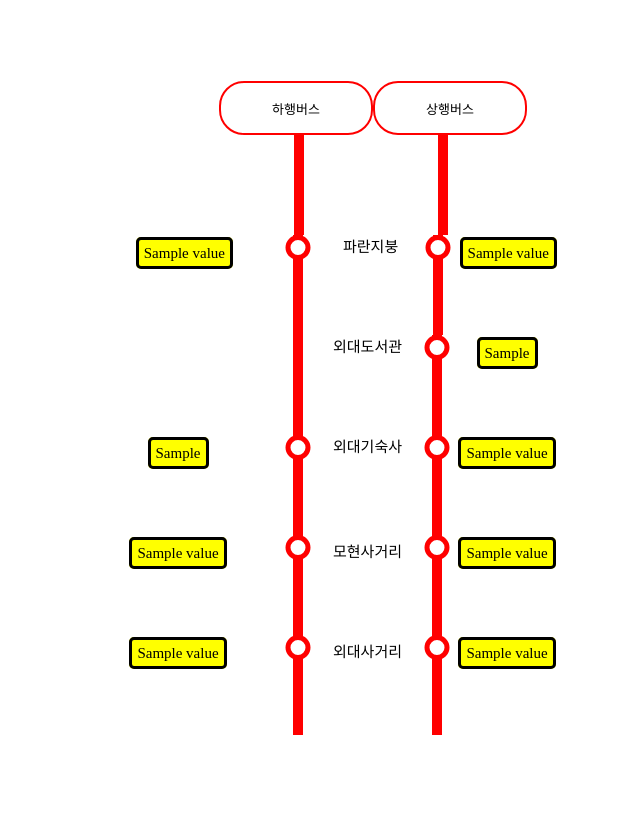
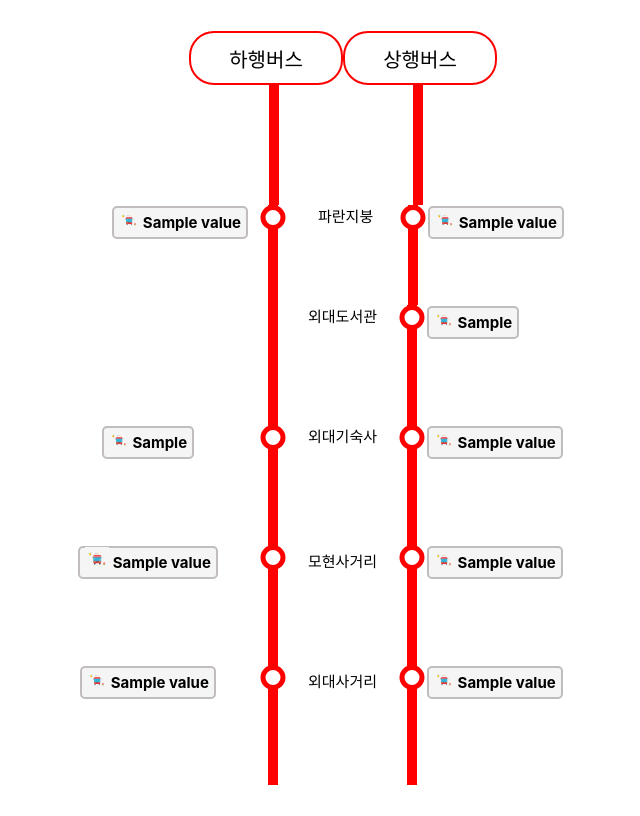
Before and after one commit to leestana01/Hufs_BusTime, a Django app: template bustimeline/UpBus/templates/bus_list.html in a window 1280 px wide. Shown: the whole page, without its empty margins (267-907 px from the left). Run offline with Django 4.2, Linux system fonts and the light colour scheme; the template is opened without the code that fills it: most values are stand-ins (such as "Sample title", 1, 10 or a date in 2020).

Commit message:
디자인까지 반영 완료, 진짜 프론트엔드 개발 끝!!!!!!

```diff
--- a/bustimeline/UpBus/templates/bus_list.html
+++ b/bustimeline/UpBus/templates/bus_list.html
@@ -51,7 +51,7 @@
         .red-line-long {
             position: relative;
             width: 10px;
-            height: 100px;
+            height: 120px;
             background-color: red;
         }
 
@@ -66,6 +66,7 @@
             justify-content: center;
             align-items: center;
             margin: 0px;
+
         }
 
         .text {
@@ -116,26 +117,36 @@
 
         .bus-div-style {
             font-size: 15px;
-            background-color: yellow;
+            background-color: whitesmoke;
             padding: 5px;
             /* margin: 5px 10px 0; */
             /* 여백 조정 */
             border-radius: 5px;
             /* 둥근 모서리 적용 */
-            border: 3px solid black;
+            border: 2px solid rgb(194, 189, 189);
             /* 검은색 테두리 적용 */
             margin-bottom: 0;
-            height: 15px;
+            height: 35px;
             /*width랑 height 직접 지정하는 방식으로 여백 줄여보기 */
+            font-weight: bold;
+            font-family: 'Inter';
         }
 
         .bus-updiv-style{
-            width: 110px;
+            width: 200px;
         }
 
         .bus-station {
             font-size: 15px;
         }
+
+        .bus-div-nums {
+        margin-top: 5px;
+        margin-right: 10px;
+        font-size: 18px;
+        font-weight: bold;
+        font-family: 'Inter';
+    }
 
     </style>
 
@@ -152,26 +163,23 @@
                 <!--상행버스/하행버스 팻말과 노선 요소들의 수직 배치를 위한 컨테이너, 맨 마지막에 닫혀야 함-->
 
                 <!--'상행버스'와 '하행버스'를 적을 div 두개를 container1(수평배치)에 담음-->
-                <div id="container1" class="container1">
+                <div id="container1" class="container1", style="margin-left: 20px; margin-right: 80px;">
                     <div class="rectangle">
-                        <p class="text">하행버스</p>
+                        <p class="text", style="font-size: 20px;">하행버스</p>
 
                     </div>
                     <div class="rectangle">
-                        <p class="text">상행버스</p>
+                        <p class="text", style="font-size: 20px;">상행버스</p>
 
                     </div>
                 </div>
                 <!--container1 끝-->
 
 
-                <!--div 움직이는 문제 수정 완료, 버스 번호 이상 출력 해결 완료:: 이제 큰 문제는 없음-->
-
-                <!--수정해야 할 것-->
-                <!--버스 번호 띄우는 span 디테일한 디자인 반영하기(전체시간표의 span 디자인처럼?)-->
+                <!--프론트엔드 개발 끝!!!!-->
 
 
-                <div style="display:flex">
+                <div style="display:flex; width:120px; margin-right: 80px;">
 
                     <div class="column" style="margin-left: -4px; margin-right: 13px;">
                         <div class="red-line-long"></div>
@@ -187,13 +195,15 @@
                 <div class="column" , style="margin-left: 240px; margin: 0 auto">
 
                     <!--div를 만들고 가로로 요소 배치(하행버스, 흰 동글, 정류장, 흰 동글, 상행버스)-->
-                    <div style="display: flex; gap: 10px; width:500px;" id="big DIV">
+                    <div style="display: flex; gap: 10px; width:650px;" id="big DIV">
 
 
-                        <div class="bus-updiv-style" style="text-align:end; line-height:35px">
+                        <div class="bus-updiv-style" style="text-align:end; line-height:35px; margin-right: -40px;">
                             {% for value in downList.0 %}
                             <div style="display: flex; margin-bottom: 0%; display: inline-block;">
-                                <span class="bus-div-style">{{ value }}</span> <!-- 버스 번호 -->
+                                <span class="bus-div-style">
+                                    <img src="/static/버스 이미지.png" style="width:20px;">
+                                    {{ value }}</span> <!-- 버스 번호 -->
                             </div>
                             {% endfor %}
                         </div>
@@ -218,10 +228,12 @@
 
                         <!--그리고 상행버스의 파란지붕 정류장 버스 리스트를 담는 div-->
 
-                        <div class="bus-updiv-style" style="text-align:center; line-height:35px">
+                        <div class="bus-updiv-style" style="text-align:start; line-height:35px">
                             {% for value in upList.0 %}
                             <div style="display: flex; margin-bottom: 0%; display: inline-block;">
-                                <span class="bus-div-style">{{ value }}</span>
+                                <span class="bus-div-style">
+                                    <img src="/static/버스 이미지.png" style="width:20px;">
+                                    {{ value }}</span>
                                 <!--버스 번호를 띄우는 span-->
                             </div>
                             {% endfor %}
@@ -237,9 +249,9 @@
                     <!--------------------------------이 밑으로 코드 반복생성----------------------------------------------->
 
                     <!--두번째 단락(도서관 부분)-->
-                    <div style="display: flex; gap: 10px; width:500px;" id="big DIV">
+                    <div style="display: flex; gap: 10px; width:650px;" id="big DIV">
 
-                        <div class="bus-updiv-style"></div>
+                        <div class="bus-updiv-style", style="margin-right: -40px;"></div>
 
                         <div style="display:flex; flex-grow: 0; justify-content:center">
 
@@ -258,10 +270,12 @@
 
                         </div>
 
-                        <div class="bus-updiv-style" style="text-align:center; line-height:35px">
+                        <div class="bus-updiv-style" style="text-align:start; line-height:35px">
                             {% for value in upList.1 %}
                             <div class="linear" style="margin-bottom: 0%; display: inline-block;">
-                                <span class="bus-div-style">{{ value }}</span>
+                                <span class="bus-div-style">
+                                    <img src="/static/버스 이미지.png" style="width:20px;">
+                                    {{ value }}</span>
                                 <!--버스 번호를 띄우는 span-->
                             </div>
                             {% endfor %}
@@ -272,12 +286,14 @@
 
                     <!--세번째 단락(기숙사 부분)-->
 
-                    <div style="display: flex; gap: 10px; width:500px;" id="big DIV">
+                    <div style="display: flex; gap: 10px; width:650px;" id="big DIV">
 
-                        <div class="bus-updiv-style" style="text-align:center; line-height:35px">
+                        <div class="bus-updiv-style" style="text-align:center; line-height:35px; margin-right: -40px;">
                             {% for value in downList.1 %}
                             <div style="display: flex; display: inline-block;">
-                                <span class="bus-div-style">{{ value }}</span>
+                                <span class="bus-div-style">
+                                    <img src="/static/버스 이미지.png" style="width:20px;">
+                                    {{ value }}</span>
                             </div>
                             {% endfor %}
                         </div>
@@ -292,7 +308,7 @@
 
                             <div class="bus-station" style="margin-right: 30px;">외대기숙사</div>
 
-                            <div class="column" style="height: 100px;">
+                            <div class="column">
                                 <div class="red-line-long">
                                     <div class="circle"></div>
                                 </div>
@@ -300,10 +316,12 @@
 
                         </div>
 
-                        <div class="bus-updiv-style" style="text-align:center; line-height:35px">
+                        <div class="bus-updiv-style" style="text-align:start; line-height:35px">
                             {% for value in upList.2 %}
                             <div style="display: flex; display: inline-block;">
-                                <span class="bus-div-style">{{ value }}</span>
+                                <span class="bus-div-style">
+                                    <img src="/static/버스 이미지.png" style="width:20px;">
+                                    {{ value }}</span>
                             </div>
                             {% endfor %}
                         </div>
@@ -312,12 +330,17 @@
 
                     <!--네번째 단락(모현사거리 부분)-->
 
-                    <div style="display: flex; gap: 10px; width:500px; line-height:35px" id="big DIV">
+                    <div style="display: flex; gap: 10px; width:650px; line-height:35px;" id="big DIV">
 
-                        <div class="bus-updiv-style" style="text-align:center;">
+                        <div class="bus-updiv-style" style="text-align:center; margin-right: -40px;">
                             {% for value in downList.2 %}
                             <div style="display: flex; margin-bottom: 0%; display: inline-block; line-height:35px">
-                                <span class="bus-div-style">{{ value }}</span>
+
+                                <span class="bus-div-style">
+                                    <img src="/static/버스 이미지.png" style="width:24px;">
+                                    {{ value }}
+                                </span>
+
                             </div>
                             {% endfor %}
                         </div>
@@ -340,10 +363,12 @@
 
                         </div>
 
-                        <div class="bus-updiv-style" style="text-align:center; line-height:35px">
+                        <div class="bus-updiv-style" style="text-align:start; line-height:35px">
                             {% for value in upList.3 %}
                             <div style="display: flex; display:inline-block">
-                                <span class="bus-div-style">{{ value }}</span>
+                                <span class="bus-div-style">
+                                    <img src="/static/버스 이미지.png" style="width:20px;">
+                                    {{ value }}</span>
                             </div>
                             {% endfor %}
                         </div>
@@ -352,12 +377,14 @@
 
                     <!--다섯번째 단락(외대사거리 부분)-->
 
-                    <div style="display: flex; gap: 10px; width:500px; line-height:35px" id="big DIV">
+                    <div style="display: flex; gap: 10px; width:650px; line-height:35px" id="big DIV">
 
-                        <div class="bus-updiv-style" style="text-align:center;">
+                        <div class="bus-updiv-style" style="text-align:center; margin-right: -40px;">
                             {% for value in downList.3 %}
                             <div style="display: flex; display:inline-block">
-                                <span class="bus-div-style">{{ value }}</span>
+                                <span class="bus-div-style">
+                                    <img src="/static/버스 이미지.png" style="width:20px;">
+                                    {{ value }}</span>
                             </div>
                             {% endfor %}
                         </div>
@@ -381,10 +408,12 @@
 
                         </div>
 
-                        <div class="bus-updiv-style" style="text-align:center; line-height:35px">
+                        <div class="bus-updiv-style" style="text-align:start; line-height:35px">
                             {% for value in upList.4 %}
                             <div style="display: flex; display:inline-block">
-                                <span class="bus-div-style">{{ value }}</span>
+                                <span class="bus-div-style">
+                                    <img src="/static/버스 이미지.png" style="width:20px;">
+                                    {{ value }}</span>
                             </div>
                             {% endfor %}
                         </div>
```
